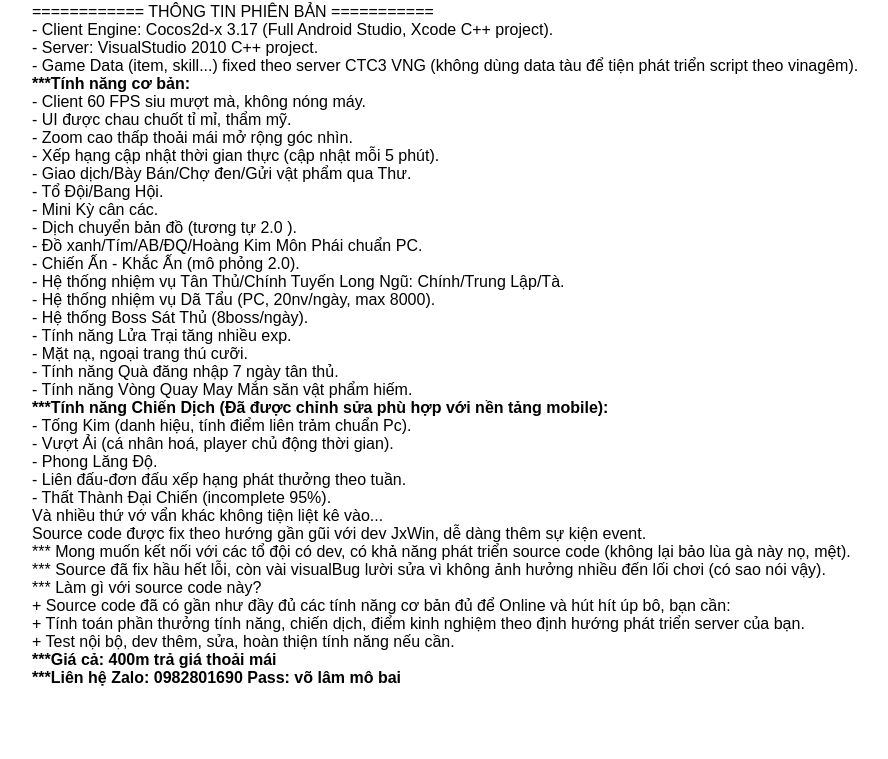
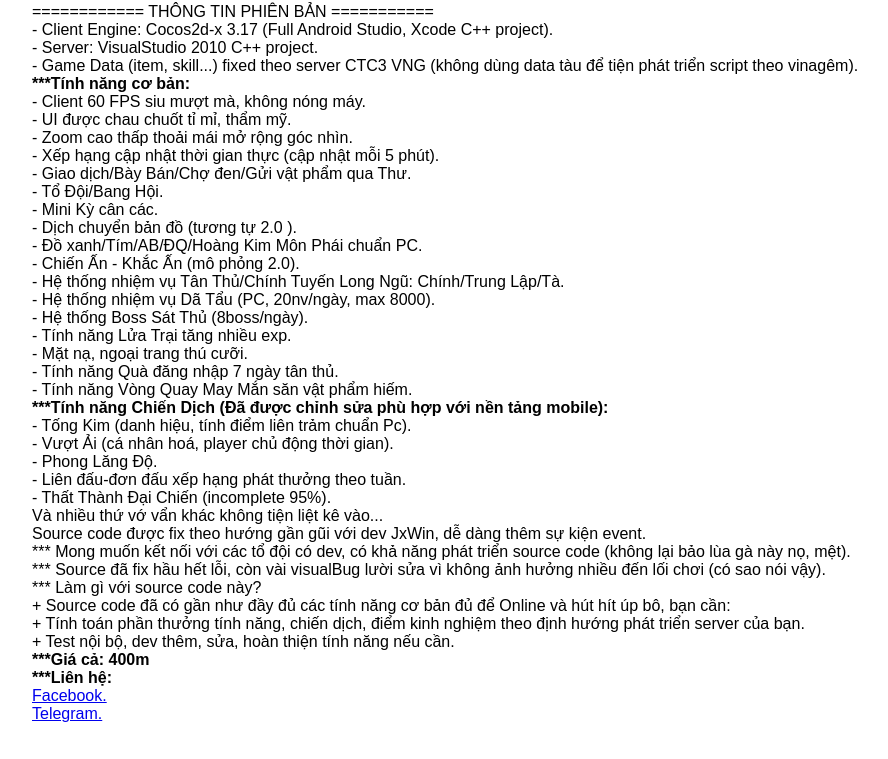
Before and after one commit to ImAMonsterCZ/jx1mobile-Full-Source-Code, a plain HTML site: page index.html in a window 1280 px wide. Shown: the part 3306-4065 px from the top of the page, without its empty margins (158-1046 px from the left). Before the commit the page ends 4029 px from the top, so only its background shows below. Drawn offline with Linux system fonts and the light colour scheme.

Commit message:
Update index.html

```diff
--- a/index.html
+++ b/index.html
@@ -62,8 +62,10 @@ Source code được fix theo hướng gần gũi với dev JxWin, dễ dàng th
 + Source code đã có gần như đầy đủ các tính năng cơ bản đủ để Online và hút hít úp bô, bạn cần:<br>
 + Tính toán phần thưởng tính năng, chiến dịch, điểm kinh nghiệm theo định hướng phát triển server của bạn.<br>
 + Test nội bộ, dev thêm, sửa, hoàn thiện tính năng nếu cần.<br>
-<b>***Giá cả: 400m trả giá thoải mái</b><br>
-<b>***Liên hệ Zalo: 0982801690 Pass: võ lâm mô bai</b><br>
+<b>***Giá cả: 400m</b><br>
+<b>***Liên hệ:</b><br>
+<a href="https://www.facebook.com/profile.php?id=61550186546115">Facebook.</a><br>
+<a href="https:t.me/dfundev">Telegram.</a><br>
 </p>
 </body>
 </html>
```
